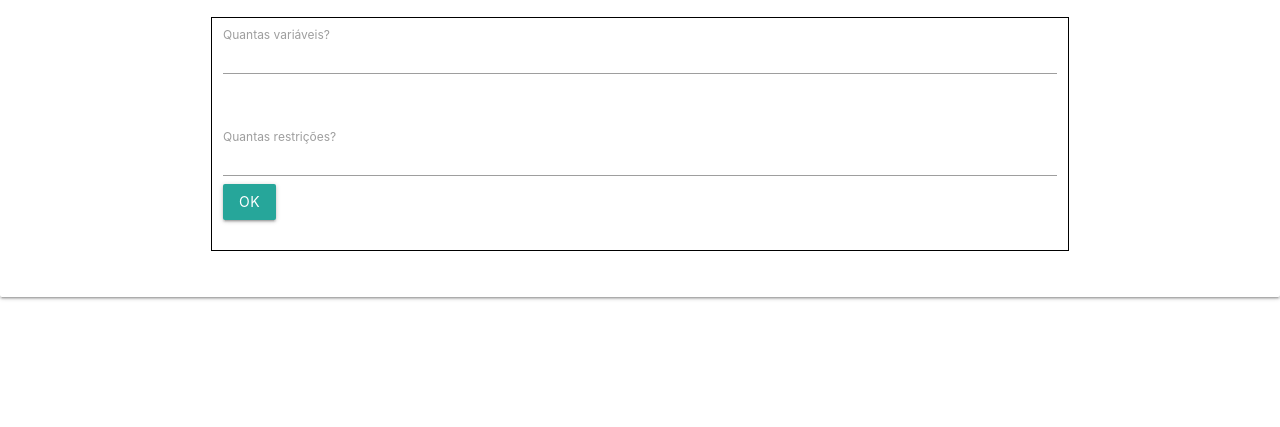
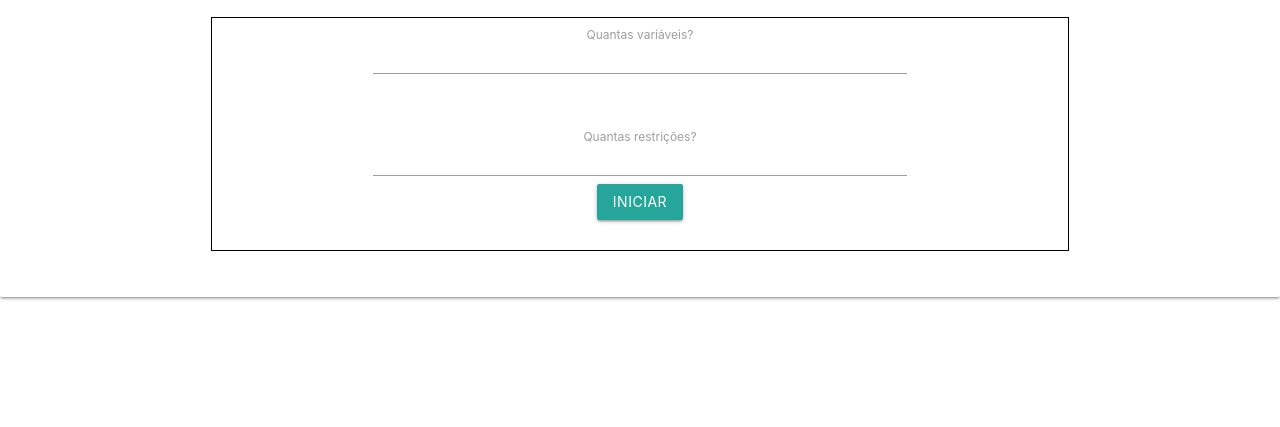
Before and after one commit to Di-Go/PO2020.SIMPLEX, a plain HTML site: page index.html in a window 1280 px wide. Both pictures are taken after a click on the item "MÉTODO SIMPLEX". Shown: the part 219-646 px from the top of the page. Drawn offline with Linux system fonts and the light colour scheme.

Commit message:
MASTER - Ajustando layouts tela

```diff
--- a/index.html
+++ b/index.html
@@ -86,27 +86,27 @@
             </div>
             <form name="form1" class="container">
                 <fieldset>
-                    <div class="row">
-                        <div class="col-md-2">
+                    <div class="row center">
+                        <div class="col s0 m2"></div>
+                        <div class="col s12 m8">
                             <label for="variaveis" class="lbl1">Quantas variáveis?</label>
+                            <input type="number" class="inp1" size="5%" maxlength="10" id="in1" name="variaveis"
+                            value="" min="1" autocomplete="off" autofocus style="height: 28px" />
                         </div>
-                        <div class="col-md-1">
-                            <input type="number" class="inp1" size="5%" maxlength="10" id="in1" name="variaveis"
-                                value="" min="1" autocomplete="off" autofocus style="height: 28px" />
-                        </div>
+                        <div class="col s0 m2"></div>
                     </div>
                     <br />
-                    <div class="row">
-                        <div class="col-md-2">
+                    <div class="row center">
+                        <div class="col s0 m2"></div>
+                        <div class="col s12 m8">
                             <label for="regras" class="lbl1">Quantas restrições?</label>
+                            <input type="number" class="inp1" size="5%" maxlength="10" id="in2" name="regras" value=""
+                            min="1" autocomplete="off" style="height: 28px" />
+
+                            <input type="button" class="inp1 btn btn-primary btn-sm" id="btn1" name="ok" value="Iniciar"
+                                onClick="MonteFormularioRestricoes(variaveis.value,regras.value)" />
                         </div>
-                        <div class="col-md-2">
-                            <input type="number" class="inp1" size="5%" maxlength="10" id="in2" name="regras" value=""
-                                min="1" autocomplete="off" style="height: 28px" />
-
-                            <input type="button" class="inp1 btn btn-primary btn-sm" id="btn1" name="ok" value="ok"
-                                onClick="criarForm(variaveis.value,regras.value)" />
-                        </div>
+                        <div class="col s0 m2"></div>
                     </div>
                 </fieldset>
             </form>
@@ -114,12 +114,18 @@
             <br />
             <form action="" method="post" name="form2" id="form2" style="display:none">
                 <p><b>Função objetivo</b></p>
-                <div id="aqui"></div>
+
+                <div id="configuracaoProgramacaoLinear"></div>
                 <br />
-                <label><input type="button" class="btn btn-primary btn-sm" id="btn2" name="calc" value="Resolver"
-                        onClick="resolver()" /></label>
-                <label><input type="reset" class="btn btn-success btn-sm" id="btn3" name="novo" value="Novo"
-                        onClick="atualizar()" /></label>
+
+                <label>
+                    <input type="button" class="btn btn-primary btn-sm" id="btn2" name="calc" value="Resolver"
+                        onClick="resolver()" />
+                </label>
+                <label>
+                    <input type="reset" class="btn btn-success btn-sm" id="btn3" name="novo" value="Novo"
+                        onClick="atualizar()" />
+                </label>
             </form>
 
             <div id="tab" style="width: 80%; margin: 0 auto;"></div>
```
